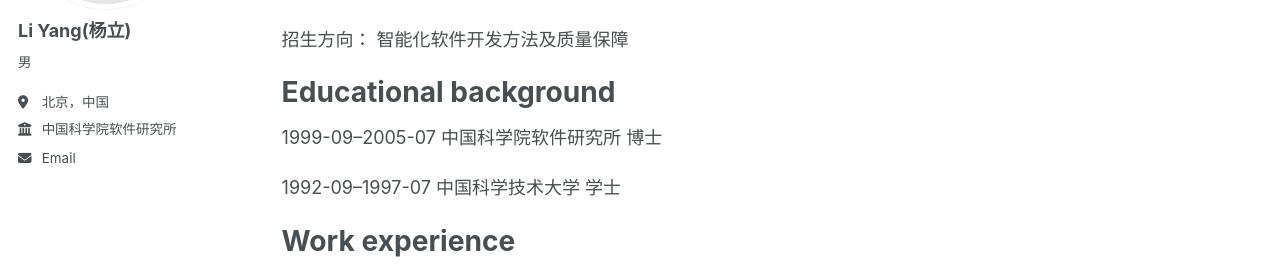
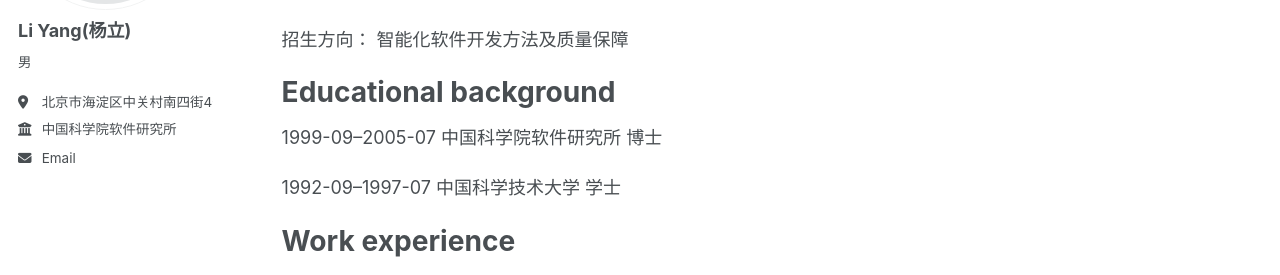
Before and after one commit to yangli8953/yangli8953.github.io, a Jekyll site: the page built from _pages/about.md, in a window 1280 px wide. Shown: the part 271-546 px from the top of the page. Built offline with Jekyll 4.4.1, drawn with Linux system fonts in a browser that asks for light colours.

Commit message:
Update _config.yml

```diff
--- a/_config.yml
+++ b/_config.yml
@@ -26,10 +26,10 @@ author:
   name             : "Li Yang(杨立)"
   pronouns         : "男"
   bio              : ""
-  location         : "北京，中国"
   employer         : "中国科学院软件研究所"
   uri              : # URL
   email            : "yangli2017@iscas.ac.cn"
+  location         : "北京市海淀区中关村南四街4号"
 
   # Academic websites
   arxiv            : # URL - Update with the correct link to your profile
```
